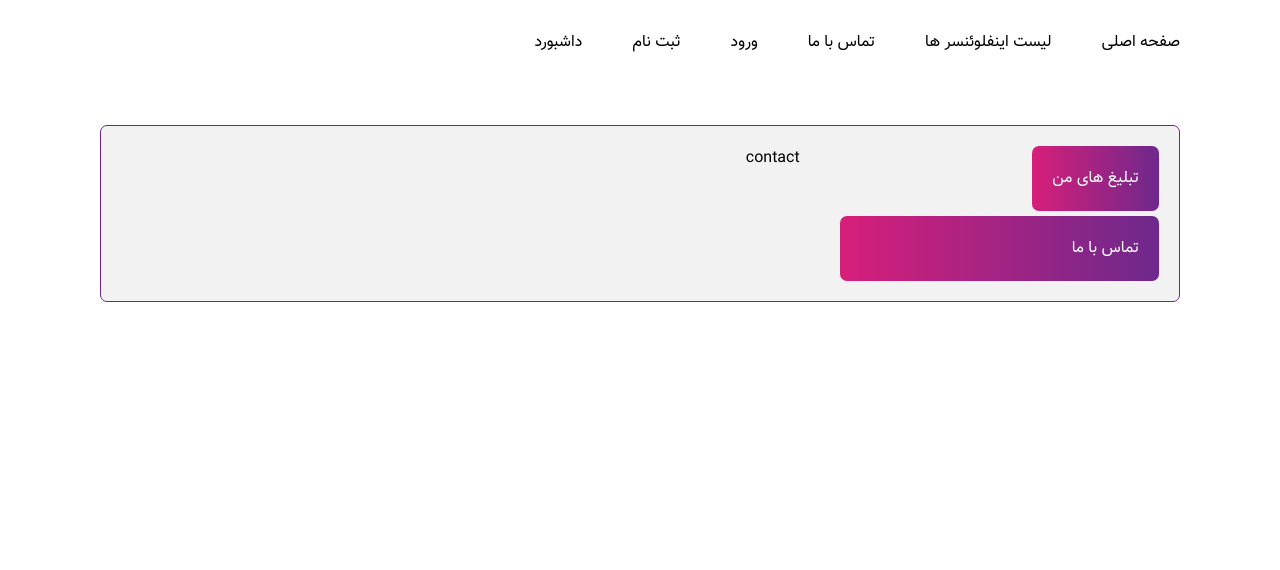
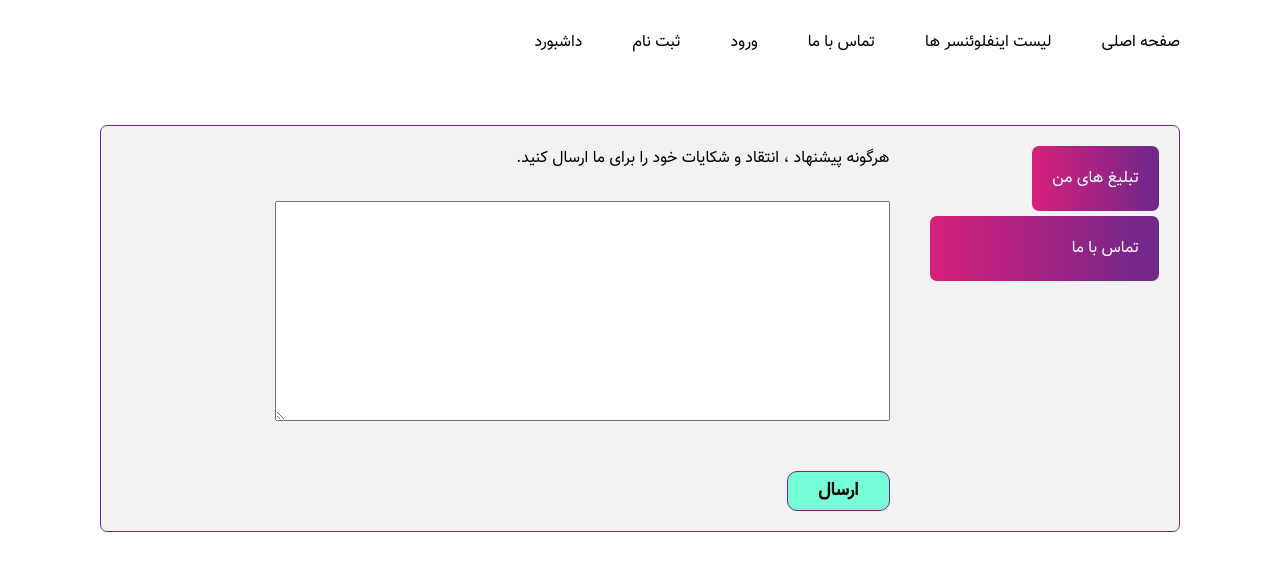
Before and after one commit to Alivolley/jaryan, a React (Create React App) app: page /dashboard/contact in a window 1280 px wide. Shown: the top 570 px of the page. Built offline with nearby package versions, Linux system fonts and the light colour scheme.

Commit message:
dashboard contact us page finished

```diff
--- a/src/components/ContactDashboard/ContactDashboard.css
+++ b/src/components/ContactDashboard/ContactDashboard.css
@@ -0,0 +1,30 @@
+.contactDashboard {
+   display: flex;
+   flex-direction: column;
+   align-items: flex-start;
+   gap: 3rem;
+}
+
+.ontactDashboard-lable {
+}
+
+.contactDashboard-textArea {
+   resize: vertical;
+   height: 22rem;
+   width: 80%;
+   font-size: 1.8rem;
+   padding: 1rem;
+}
+
+.contactDashboard-btn {
+   padding: 0.5rem 3rem;
+   border-radius: 1rem;
+   background-color: #74fdd6;
+   color: black;
+   border: none;
+   font-size: 1.8rem;
+   font-weight: 700;
+   cursor: pointer;
+   margin-top: 2rem;
+   border: 0.1rem solid rgba(110, 40, 140, 1);
+}
--- a/src/components/ContactDashboard/ContactDashboard.jsx
+++ b/src/components/ContactDashboard/ContactDashboard.jsx
@@ -1,8 +1,20 @@
-import React from "react";
+import React, { useState } from "react";
 import "./ContactDashboard.css";
 
 const ContactDashboard = () => {
-   return <div>contact</div>;
+   const [text, setText] = useState("");
+
+   const formHandler = (e) => {
+      e.preventDefault();
+   };
+
+   return (
+      <form className="contactDashboard" onSubmit={formHandler}>
+         <div className="contactDashboard-lable">هرگونه پیشنهاد ، انتقاد و شکایات خود را برای ما ارسال کنید.</div>
+         <textarea className="contactDashboard-textArea" value={text} onChange={(e) => setText(e.target.value)}></textarea>
+         <button className="contactDashboard-btn">ارسال</button>
+      </form>
+   );
 };
 
 export default ContactDashboard;
--- a/src/pages/DashboardInfo/DashboardInfo.jsx
+++ b/src/pages/DashboardInfo/DashboardInfo.jsx
@@ -7,7 +7,7 @@ const DashboardInfo = () => {
    return (
       <div className="dashboardInfo">
          <Grid container columnSpacing={5}>
-            <Grid item sm={4}>
+            <Grid item sm={3}>
                <div className="dashboardInfo-right">
                   <NavLink to="myAds" className="dashboardInfo-right__link">
                      تبلیغ های من
@@ -17,7 +17,7 @@ const DashboardInfo = () => {
                   </NavLink>
                </div>
             </Grid>
-            <Grid item sm={8}>
+            <Grid item sm={9}>
                <div className="dashboardInfo-left">
                   <Outlet />
                </div>
```
